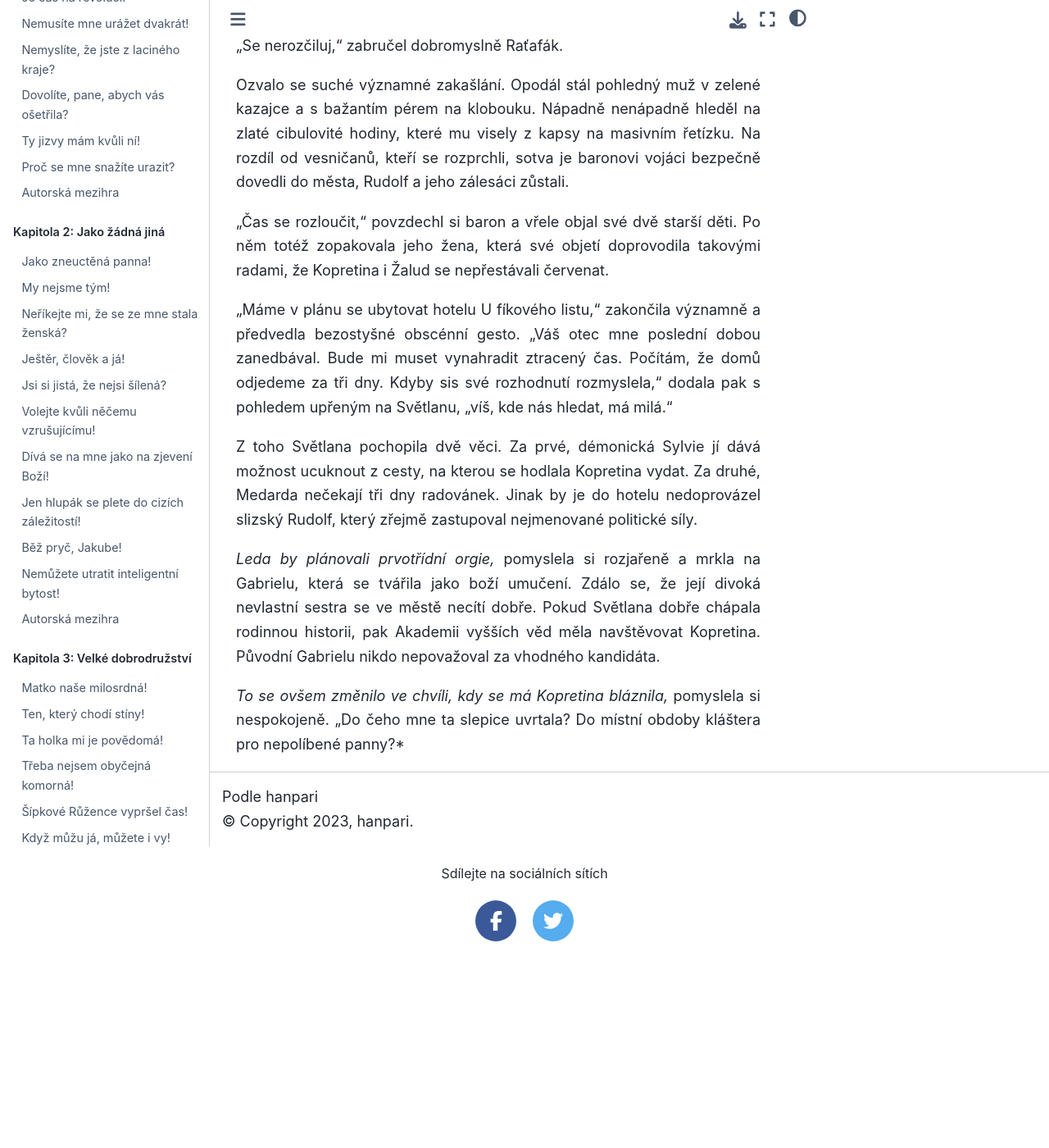
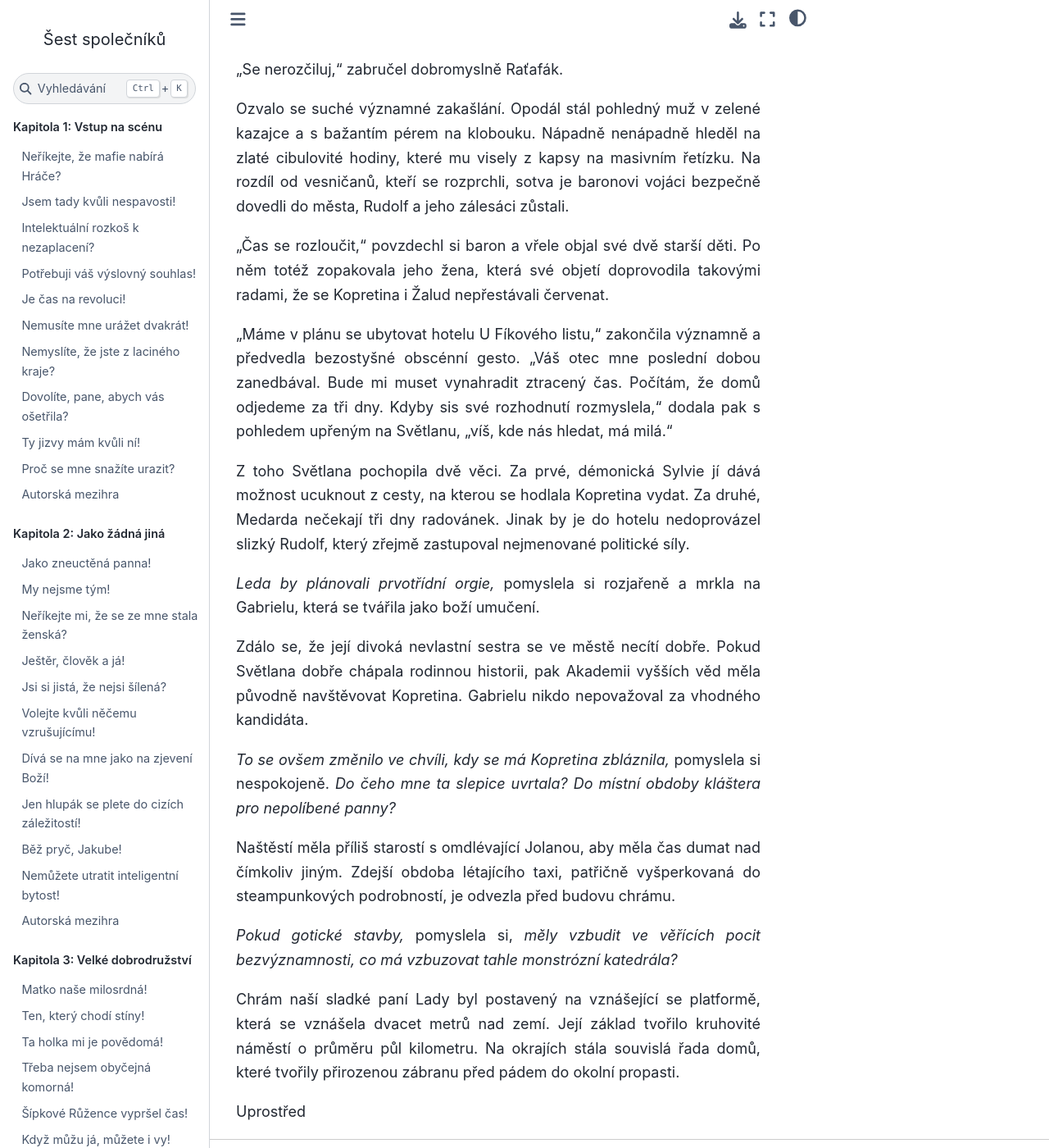
Before and after one commit to hanpari/sest-spolecniku, a Sphinx documentation site: the page built from source/sest_spolecniku/010-vnucka-demonu/05.md, in a window 1280 px wide and 1400 px high, scrolled down 2068 px. Shown: the whole window at 82% size. Built offline with Sphinx 7.4.7 and the Sphinx Book theme 1.1.4, drawn with Linux system fonts in a browser that asks for light colours; pages that are not in the unit, such as notebooks, are missing from menus; before the commit the page ends 3216 px from its top, so only the background shows below that; some of the changed text lies outside the part shown.

Commit message:
Predmluva

```diff
--- a/source/sest_spolecniku/010-vnucka-demonu/05.md
+++ b/source/sest_spolecniku/010-vnucka-demonu/05.md
@@ -36,11 +36,11 @@
 
 "Špiclové chrámu jsou všude," vydechla. "Někdo tě práskne a budeš mít malér."
 
-"Jolano," napomenul ji Velitel.
+"Jolano," napomenul ji Velitel. "Vzpomeň si, s kým mluvíš."
 
-"Ano, ano, omlouvám se, ctěná slečno, byla jsme neuctivá. Jsem strašně neohleduplná od té doby, co umírám."
+"Ano, ano, omlouvám se, ctěná slečno, byla jsme neuctivá. Jsem strašně neohleduplná od té doby, co mám na kahánku."
 
-"To je v pořádku," rychle se ozvala Světlana, protože cítila, že Kopretinu důvěrný tón urazil.
+"To je v pořádku," rychle se ozvala Světlana, přestože cítila, že její Kopretinu důvěrný tón urazil.
 
 "Nevysvěcené jako my smějí léčit jen, není-li jiná možnost," vysvětlila Jolana. "Ale tady ve městě žádné výjimky neplatí. Já bych to měla vědět nejlíp," dodala trpce. "Vyrazili mne kvůli jedné pitomé holce."
 
@@ -54,12 +54,22 @@
 
 Ozvalo se suché významné zakašlání. Opodál stál pohledný muž v zelené kazajce a s bažantím pérem na klobouku. Nápadně nenápadně hleděl na zlaté cibulovité hodiny, které mu visely z kapsy na masivním řetízku. Na rozdíl od vesničanů, kteří se rozprchli, sotva je baronovi vojáci bezpečně dovedli do města, Rudolf a jeho zálesáci zůstali.
 
-"Čas se rozloučit," povzdechl si baron a vřele objal své dvě starší děti. Po něm totéž zopakovala jeho žena, která své objetí doprovodila takovými radami, že Kopretina i Žalud se nepřestávali červenat.
+"Čas se rozloučit," povzdechl si baron a vřele objal své dvě starší děti. Po něm totéž zopakovala jeho žena, která své objetí doprovodila takovými radami, že se Kopretina i Žalud nepřestávali červenat.
 
-"Máme v plánu se ubytovat hotelu U fíkového listu," zakončila významně a předvedla bezostyšné obscénní gesto. "Váš otec mne poslední dobou zanedbával. Bude mi muset vynahradit ztracený čas. Počítám, že domů odjedeme za tři dny. Kdyby sis své rozhodnutí rozmyslela," dodala pak s pohledem upřeným na Světlanu, "víš, kde nás hledat, má milá."
+"Máme v plánu se ubytovat hotelu U Fíkového listu," zakončila významně a předvedla bezostyšné obscénní gesto. "Váš otec mne poslední dobou zanedbával. Bude mi muset vynahradit ztracený čas. Počítám, že domů odjedeme za tři dny. Kdyby sis své rozhodnutí rozmyslela," dodala pak s pohledem upřeným na Světlanu, "víš, kde nás hledat, má milá."
 
-Z toho Světlana pochopila dvě věci. Za prvé, démonická Sylvie jí dává možnost ucuknout z cesty, na kterou se hodlala Kopretina vydat. Za druhé, Medarda nečekají tři dny radovánek. Jinak by je do hotelu nedoprovázel slizský Rudolf, který zřejmě zastupoval nejmenované politické síly.
+Z toho Světlana pochopila dvě věci. Za prvé, démonická Sylvie jí dává možnost ucuknout z cesty, na kterou se hodlala Kopretina vydat. Za druhé, Medarda nečekají tři dny radovánek. Jinak by je do hotelu nedoprovázel slizký Rudolf, který zřejmě zastupoval nejmenované politické síly.
 
-*Leda by plánovali prvotřídní orgie,* pomyslela si rozjařeně a mrkla na Gabrielu, která se tvářila jako boží umučení. Zdálo se, že její divoká nevlastní sestra se ve městě necítí dobře. Pokud Světlana dobře chápala rodinnou historii, pak Akademii vyšších věd měla navštěvovat Kopretina. Původní Gabrielu nikdo nepovažoval za vhodného kandidáta.
+*Leda by plánovali prvotřídní orgie,* pomyslela si rozjařeně a mrkla na Gabrielu, která se tvářila jako boží umučení.
 
- *To se ovšem změnilo ve chvíli, kdy se má Kopretina bláznila,* pomyslela si nespokojeně. "Do čeho mne ta slepice uvrtala? Do místní obdoby kláštera pro nepolíbené panny?*
+Zdálo se, že její divoká nevlastní sestra se ve městě necítí dobře. Pokud Světlana dobře chápala rodinnou historii, pak Akademii vyšších věd měla původně navštěvovat Kopretina. Gabrielu nikdo nepovažoval za vhodného kandidáta.
+
+ *To se ovšem změnilo ve chvíli, kdy se má Kopretina zbláznila,* pomyslela si nespokojeně. *Do čeho mne ta slepice uvrtala? Do místní obdoby kláštera pro nepolíbené panny?*
+
+Naštěstí měla příliš starostí s omdlévající Jolanou, aby měla čas dumat nad čímkoliv jiným. Zdejší obdoba létajícího taxi, patřičně vyšperkovaná do steampunkových podrobností, je odvezla před budovu chrámu.
+
+*Pokud gotické stavby,* pomyslela si, *měly vzbudit ve věřících pocit bezvýznamnosti, co má vzbuzovat tahle monstrózní katedrála?*
+
+Chrám naší sladké paní Lady byl postavený na vznášející se platformě, která se vznášela dvacet metrů nad zemí. Její základ tvořilo kruhovité náměstí o průměru půl kilometru. Na okrajích stála souvislá řada domů, které tvořily přirozenou zábranu před pádem do okolní propasti.
+
+Uprostřed
```
Also changed, not shown: other parts of source/sest_spolecniku/010-vnucka-demonu/05.md (+2 -2 lines), source/index.rst (+30 -0 lines), source/sest_spolecniku/008-velmistr-deviti-draku/3.md (+1 -1 lines), source/sest_spolecniku/010-vnucka-demonu/04.md (+5 -5 lines).
